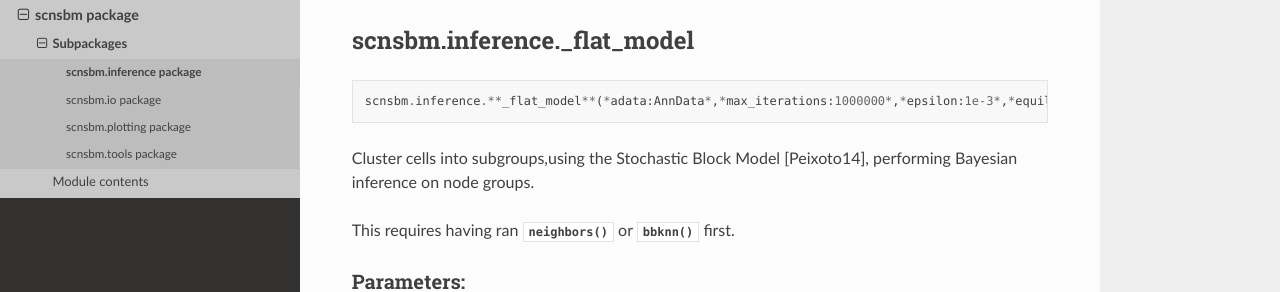
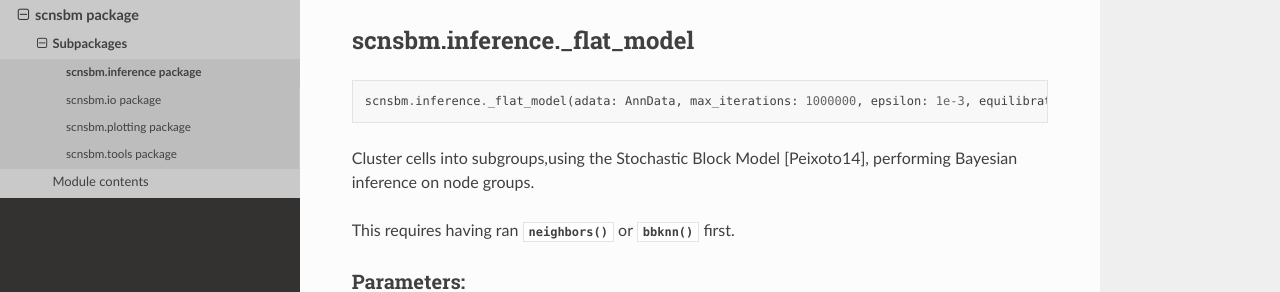
Before and after one commit to dawe/schist, a Sphinx documentation site: the page built from docs/scnsbm.inference.rst, in a window 1280 px wide and 900 px high. Shown: the part 136-428 px from the top of the window. Built offline with Sphinx 7.4.7 and the Read the Docs theme 2.0.0, drawn with Linux system fonts in a browser that asks for light colours.

```diff
--- a/docs/scnsbm.inference.rst
+++ b/docs/scnsbm.inference.rst
@@ -7,7 +7,7 @@ scnsbm.inference._flat_model
 
 ::
 
-    scnsbm.inference.**_flat_model**(*adata:AnnData*,*max_iterations:1000000*,*epsilon:1e-3*,*equilibrate:True*,*wait:1000*,*nbreaks:2*,*collect_marginals:False*,*niter_collect:10000*,*deg_corr:False*,*multiflip:True*,*fast_model:False*,*beta_range:1.0,100.0*,*steps_anneal:int=5*,*restrict_to:Optional=None*,*random_seed:Optional=None*,*key_added:sbm*,*adjacency:Optional=None*,*directed:False*,*use_weights:False*,*save_state:False*,*copy:False*,*minimize_args:Optional*={},*equilibrate_args:Optional*={})
+    scnsbm.inference._flat_model(adata: AnnData, max_iterations: 1000000, epsilon: 1e-3, equilibrate: True, wait: 1000, nbreaks: 2, collect_marginals: False, niter_collect: 10000, deg_corr: False, multiflip: True, fast_model: False, beta_range: 1.0,100.0, steps_anneal: int=5, restrict_to: Optional=None, random_seed: Optional=None, key_added:sbm, adjacency: Optional=None, directed: False, use_weights: False, save_state: False, copy:False, minimize_args: Optional={}, equilibrate_args: Optional={})
 
 Cluster cells into subgroups,using the Stochastic Block Model [Peixoto14]_, performing Bayesian inference on node groups.
 
```
